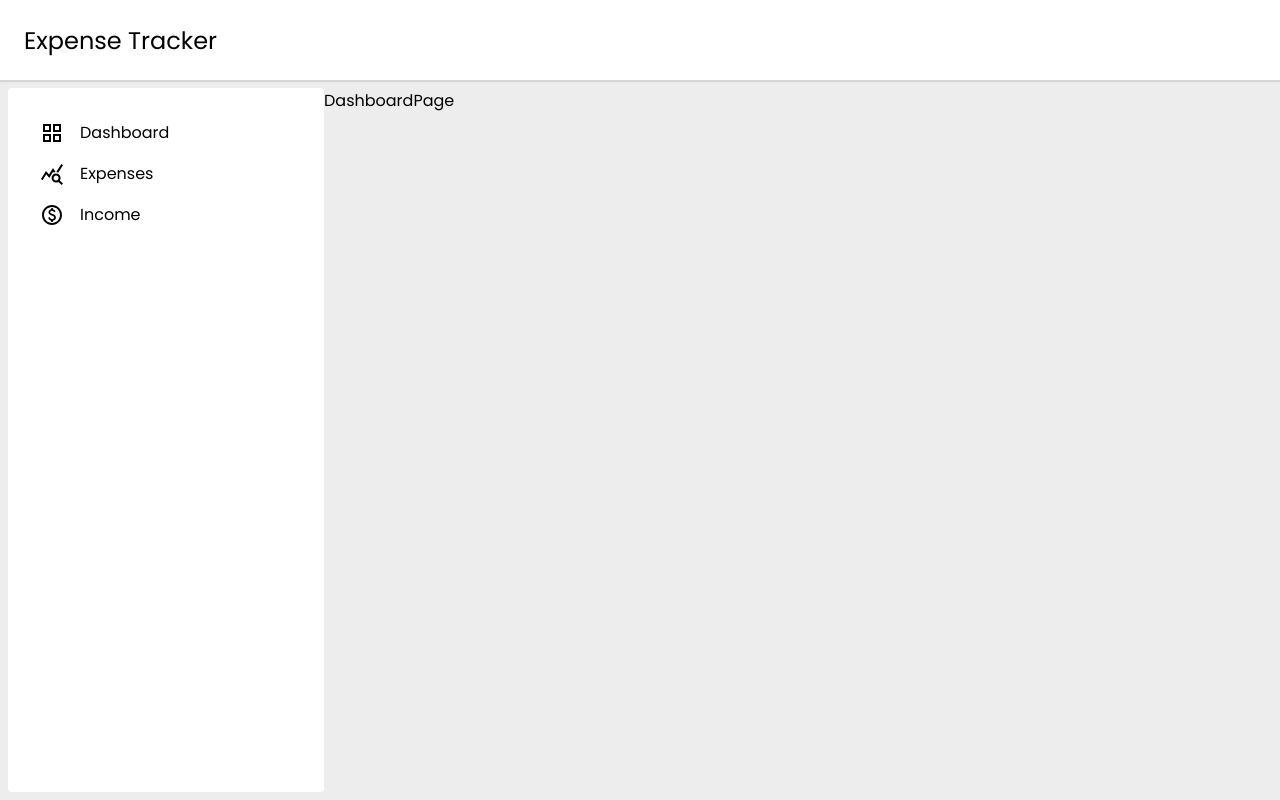
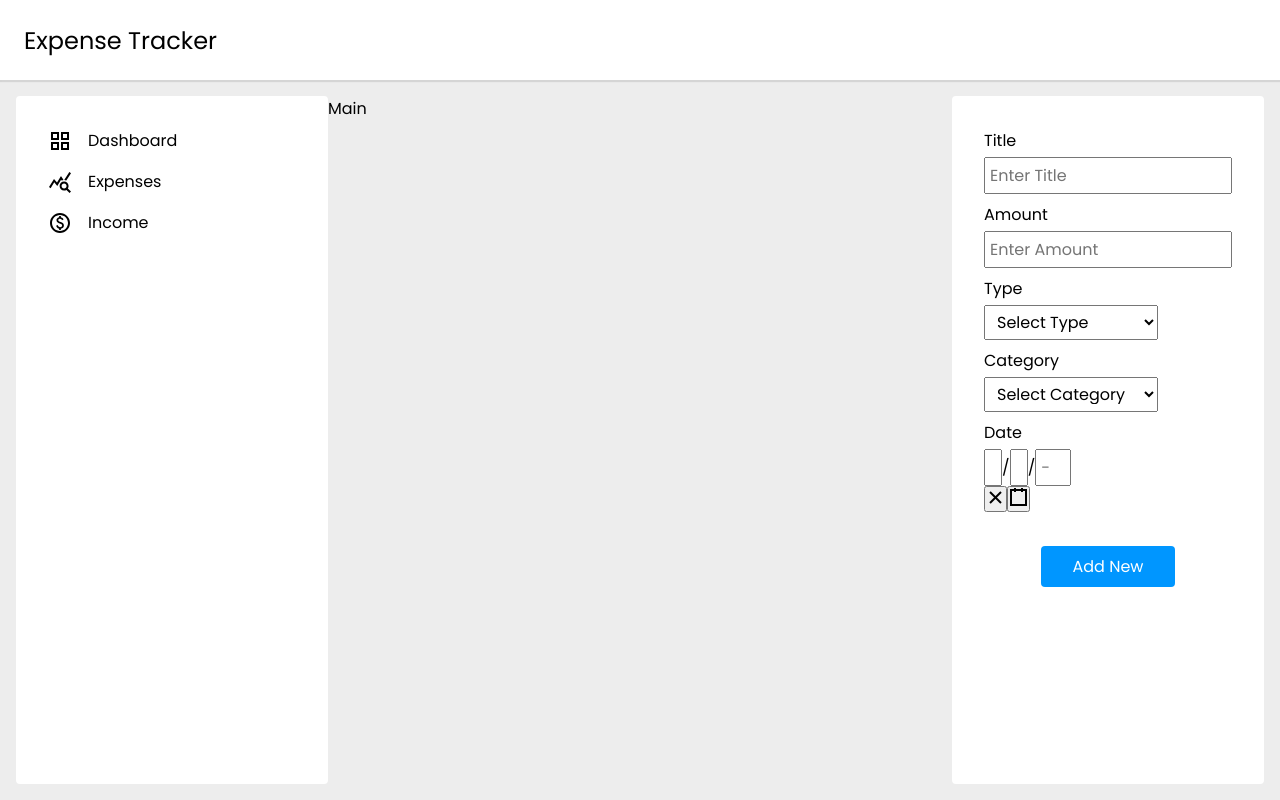
Before and after one commit to rahulgimhavanekar/Expense-Tracker, a React (Create React App) app in the folder client/: page /dashboard in a window 1280 px wide. Built offline with nearby package versions, Linux system fonts and the light colour scheme.

Commit message:
feat: Added Transaction Form

```diff
--- a/client/package.json
+++ b/client/package.json
@@ -8,6 +8,7 @@
     "@testing-library/user-event": "^13.5.0",
     "axios": "^0.26.1",
     "react": "^18.0.0",
+    "react-date-picker": "^8.4.0",
     "react-dom": "^18.0.0",
     "react-redux": "^7.2.8",
     "react-router-dom": "^6.3.0",
--- /dev/null
+++ b/client/src/components/Dashboard/Dashboard.js
@@ -0,0 +1,14 @@
+import React from "react";
+import TransactionForm from "./TransactionForm";
+import classes from "./Dashboard.module.css";
+
+const Dashboard = () => {
+  return (
+    <section className={classes.dashboard}>
+      <div>Main</div>
+      <TransactionForm />
+    </section>
+  );
+};
+
+export default Dashboard;
--- /dev/null
+++ b/client/src/components/Dashboard/Dashboard.module.css
@@ -0,0 +1,4 @@
+.dashboard {
+  display: grid;
+  grid-template-columns: 3fr 1.5fr;
+}
--- /dev/null
+++ b/client/src/components/Dashboard/TransactionForm.js
@@ -0,0 +1,107 @@
+import React, { useState } from "react";
+import { useDispatch } from "react-redux";
+import DatePicker from "react-date-picker";
+import { createTransaction } from "../../actions/transactionActions";
+import { incomeCategories, expenseCategories } from "../../utils";
+import classes from "./TransactionForm.module.css";
+
+const TransactionForm = () => {
+  const [title, setTitle] = useState("");
+  const [amount, setAmount] = useState("");
+  const [type, setType] = useState("");
+  const [category, setCategory] = useState("");
+  const [dt, setDt] = useState();
+
+  const dispatch = useDispatch();
+
+  const selectedCategories =
+    type === "Income" ? incomeCategories : expenseCategories;
+
+  const submitHandler = (e) => {
+    e.preventDefault();
+
+    const newTransaction = {
+      title: title,
+      amount: +amount,
+      type: type,
+      category: category,
+      dt: dt,
+    };
+
+    dispatch(createTransaction(newTransaction));
+
+    console.log(newTransaction);
+    setTitle("");
+    setAmount("");
+    setType("");
+    setCategory("");
+    setDt();
+  };
+
+  return (
+    <section className={classes.container}>
+      <form className={classes.transaction_form} onSubmit={submitHandler}>
+        <div className={classes.control}>
+          <label htmlFor="title">Title</label>
+          <input
+            type="text"
+            id="title"
+            value={title}
+            onChange={(e) => setTitle(e.target.value)}
+            placeholder="Enter Title"
+          />
+        </div>
+        <div className={classes.control}>
+          <label htmlFor="amount">Amount</label>
+          <input
+            type="number"
+            id="amount"
+            value={amount}
+            onChange={(e) => setAmount(e.target.value)}
+            placeholder="Enter Amount"
+          />
+        </div>
+        <div className={classes.control}>
+          <label htmlFor="type">Type</label>
+          <select
+            id="type"
+            value={type}
+            className={classes.select}
+            onChange={(e) => setType(e.target.value)}
+          >
+            <option value="">Select Type</option>
+            <option value="Income">Income</option>
+            <option value="Expense">Expense</option>
+          </select>
+        </div>
+        <div className={classes.control}>
+          <label htmlFor="category">Category</label>
+          <select
+            id="category"
+            value={category}
+            className={classes.select}
+            onChange={(e) => setCategory(e.target.value)}
+          >
+            <option value="">Select Category</option>
+            {selectedCategories.map((sc, idx) => {
+              return (
+                <option key={idx} value={sc}>
+                  {sc}
+                </option>
+              );
+            })}
+          </select>
+        </div>
+        <div className={classes.control}>
+          <label htmlFor="date">Date</label>
+          <DatePicker onChange={setDt} value={dt} />
+        </div>
+        <div className={classes.actions}>
+          <button>Add New</button>
+        </div>
+      </form>
+    </section>
+  );
+};
+
+export default TransactionForm;
--- /dev/null
+++ b/client/src/components/Dashboard/TransactionForm.module.css
@@ -0,0 +1,48 @@
+.container {
+  background-color: #fff;
+  border-radius: 4px;
+  padding: 2rem;
+}
+
+.control {
+  margin-bottom: 0.5rem;
+}
+
+.control label {
+  display: block;
+  margin-bottom: 4px;
+}
+
+.control input {
+  font: inherit;
+  width: 100%;
+  padding: 4px;
+}
+
+.select {
+  padding: 4px 8px;
+  width: 70%;
+  font: inherit;
+}
+
+.actions {
+  display: flex;
+  align-items: center;
+  justify-content: center;
+  margin-top: 2rem;
+}
+
+.actions button {
+  font: inherit;
+  background-color: #0096ff;
+  color: #fff;
+  padding: 8px 32px;
+  border: none;
+  outline: none;
+  cursor: pointer;
+  border-radius: 4px;
+}
+
+.actions button:hover {
+  background-color: rgba(0, 150, 255, 0.8);
+}
--- a/client/src/components/Layout/Layout.module.css
+++ b/client/src/components/Layout/Layout.module.css
@@ -1,6 +1,6 @@
 .main {
   display: grid;
   grid-template-columns: 1fr 3fr;
-  padding: 0.5rem;
+  padding: 1rem;
   height: 90%;
 }
--- a/client/src/pages/DashboardPage.js
+++ b/client/src/pages/DashboardPage.js
@@ -1,7 +1,12 @@
 import React from "react";
+import Dashboard from "../components/Dashboard/Dashboard";
 
 const DashboardPage = () => {
-  return <div>DashboardPage</div>;
+  return (
+    <>
+      <Dashboard />
+    </>
+  );
 };
 
 export default DashboardPage;
--- /dev/null
+++ b/client/src/utils.js
@@ -0,0 +1,14 @@
+export const incomeCategories = [
+  "Salary",
+  "Investments",
+  "Crypto Profits",
+  "Dividend Income",
+];
+export const expenseCategories = [
+  "Food & Drinks",
+  "Travel",
+  "Entertainment",
+  "Rent/Mortgage",
+  "Shopping",
+  "Bills & Payment",
+];
```
Also changed, not shown: 1 other file (tests, documents, lock files or other folders).
